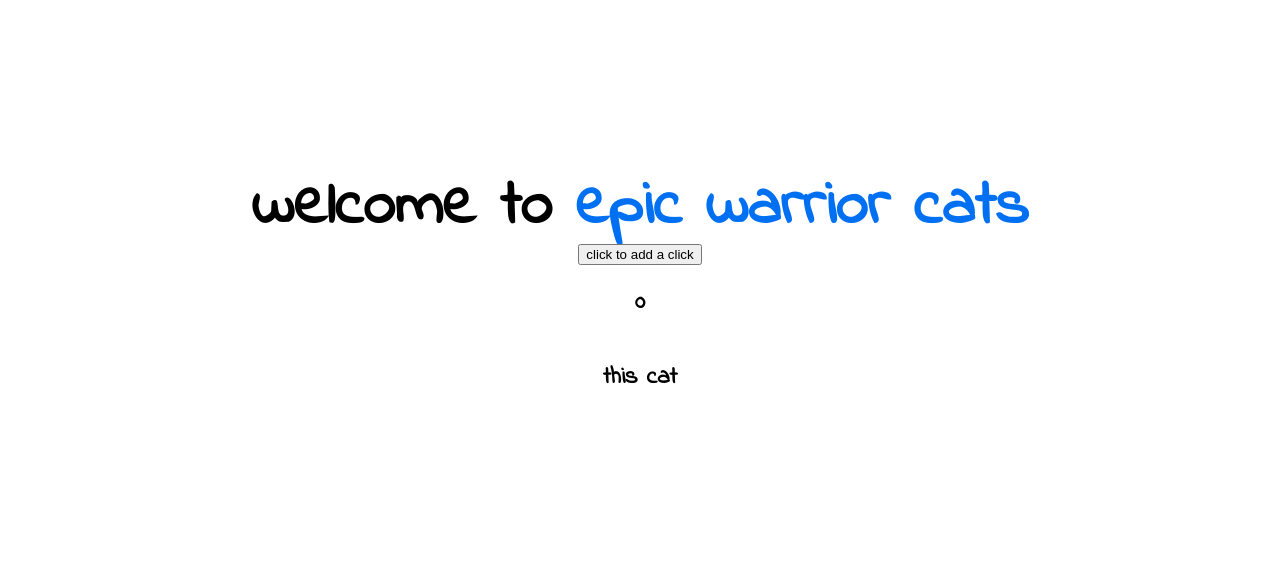
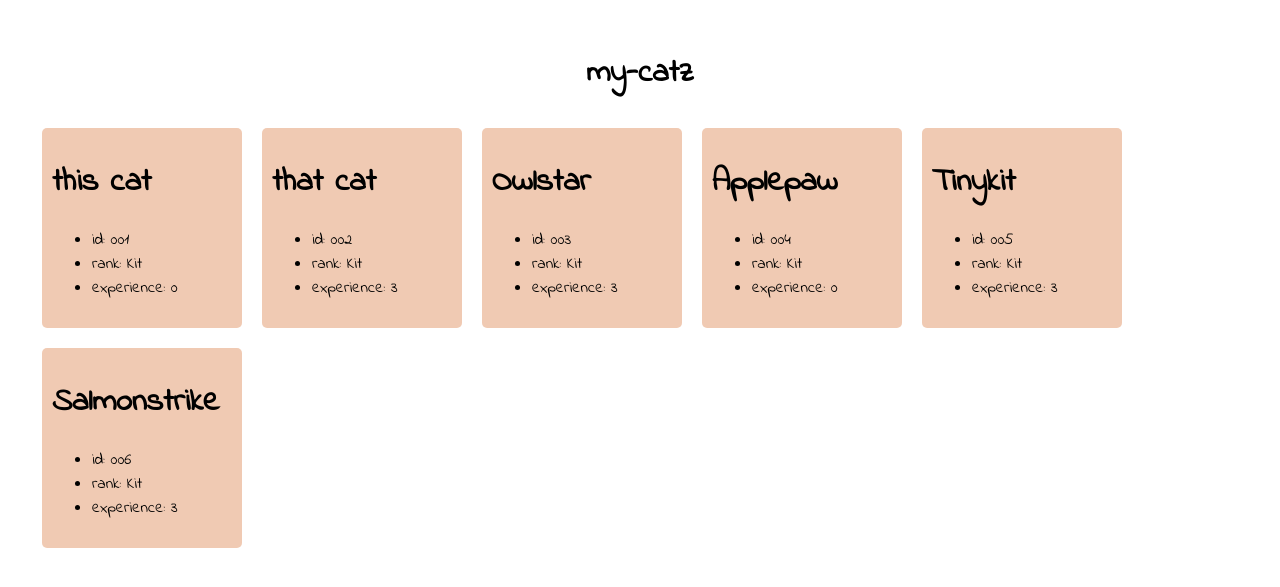
Before and after one commit to mkuzmick/epic-warrior-catz, a Next.js app: page /my-clan/my-catz in a window 1280 px wide. Shown: the part 107-694 px from the top of the page. Built offline with nearby package versions, Linux system fonts and the light colour scheme.

Commit message:
Updates:

```diff
--- a/components/CatCard.js
+++ b/components/CatCard.js
@@ -1,8 +1,25 @@
-const CatCard = ({ onClick, cat }) => {
+import style from './CatCard.module.css'
+import { useState } from 'react'
+
+const CatCard = ({ onClick, cat, id, changeCat }) => {
+    const [experience, setExperience] = useState(0)
     return (
-        <div onClick={onClick}>
-            <h1>CatCard</h1>
-            <p>for {cat.name}</p>
+        <div onClick={()=>{
+                console.log(cat)
+                console.log(`adding click`)
+                const newExperience = cat.experience+1
+                changeCat({...cat, experience: newExperience}, id)
+            }}
+            className={`${style.card} ${style[cat.rank]}`}
+        >
+            <div className={style.mainText}>
+                <h1>{cat.name}</h1>
+                <ul>
+                    <li>id: {cat.id}</li>
+                    <li>rank: {cat.rank}</li>
+                    <li>experience: {cat.experience}</li>
+                </ul>
+            </div>
         </div>
     )
 }
--- /dev/null
+++ b/components/CatCard.module.css
@@ -0,0 +1,36 @@
+.card {
+    width: 200px;
+    height: 200px;
+    border-radius: 5px;
+    padding: 10px;
+    margin: 10px;
+    display: inline-flex;
+    overflow: scroll;
+    cursor: pointer
+}
+
+.Leader {
+    background-color: rgba(20, 30, 170, .2);
+}
+
+.red, .Warrior {
+    background-color: rgba(220, 20, 40, .9);
+}
+
+.lightYellow, .Kit {
+    background-color: rgba(218, 123, 65, .4);
+}
+
+.pinkishBrown, .Apprentice {
+    background-color: rgb(75, 44, 49);
+}
+
+.greeeeeeeen, .MedicineCat {
+    background-color: rgb(175, 208, 143);
+}
+.yellow, .Deputy {
+    background-color: rgb(248, 227, 104);
+}
+.mainText {
+    display: block
+}
--- /dev/null
+++ b/data/sample-catz.js
@@ -0,0 +1,42 @@
+export default [{
+    name: "this cat",
+    id: "001",
+    status: "0",
+    experience: 0,
+    rank: "Kit",
+  },
+  {
+    name: "that cat",
+    id: "002",
+    status: "lots",
+    experience: 3,
+    rank: "Kit"
+  },
+  {
+    name: "Owlstar",
+    id: "003",
+    status: "lots",
+    experience: 3,
+    rank: "Kit"
+  },
+  {
+    name: "Applepaw",
+    id: "004",
+    status: "0",
+    experience: 0,
+    rank: "Kit"
+  },
+  {
+    name: "Tinykit",
+    id: "005",
+    status: "lots",
+    experience: 3,
+    rank: "Kit"
+  },
+  {
+    name: "Salmonstrike",
+    id: "006",
+    status: "lots",
+    experience: 3,
+    rank: "Kit"
+  }]
--- a/pages/my-clan/my-catz.js
+++ b/pages/my-clan/my-catz.js
@@ -3,25 +3,50 @@ import Image from 'next/image'
 import React, { useState } from 'react';
 import CatCard from '../../components/CatCard'
 import styles from '../../styles/Home.module.css'
+import initialCatz from '../../data/sample-catz.js'
 
 export default function Home() {
-  const [cat, setCat] = useState({
-    name: "this cat",
-    experience: "0",
-    clicks: 0
-  });
+  const [catz, setCatz] = useState([...initialCatz]);
+
+  const changeCat = (newCat, index) => {
+    let newCatz = [...catz]
+    newCatz[index] = newCat
+    if (newCat.experience >=100) {
+      newCat.rank="Leader"
+    } else if(newCat.rank == ("Warrior" || "MedicineCat")) {
+
+    } else if (newCat.experience >=50) {
+      let result = Math.random()
+      if (result > .5) {
+        newCat.rank="Warrior"
+      } else {
+        newCat.rank="MedicineCat"
+      }
+    } else if (newCat.experience >=12) {
+      newCat.rank="Apprentice"
+    }
+
+
+
+
+    setCatz(newCatz)
+  }
 
   return (
     <div className={styles.container}>
-       <main className={styles.main}>
-        <h1 className={styles.title}>
-          welcome to <a href="https://www.youtube.com/watch?v=dQw4w9WgXcQ"> epic warrior cats </a>
-        </h1>
-        <button onClick={()=>{setCat({...cat, clicks: cat.clicks+1})}}>click to add a click</button>
-        <h2>{cat.clicks}</h2>
-        <h2>{cat.name}</h2>
+      <main className={styles.main}>
+        <h1>my-catz</h1>
+        <div>
+            {catz.map(
+              (thisCat, i) => {
+                return (
+                  <CatCard cat={thisCat} id={i} changeCat={changeCat}/>
+                )
+              }
+            )}
+        </div>
       </main>
-
     </div>
   )
+
 }
```
Also changed, not shown: pages/misc/learning.js (added, +29 -0 lines).
